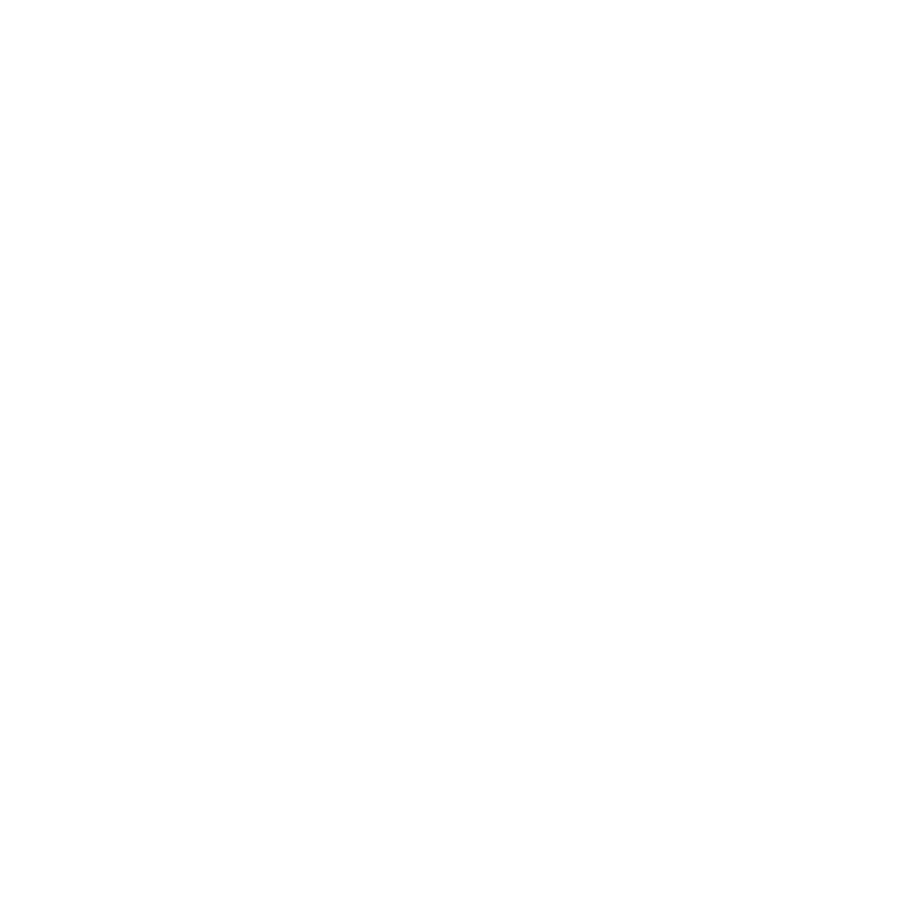
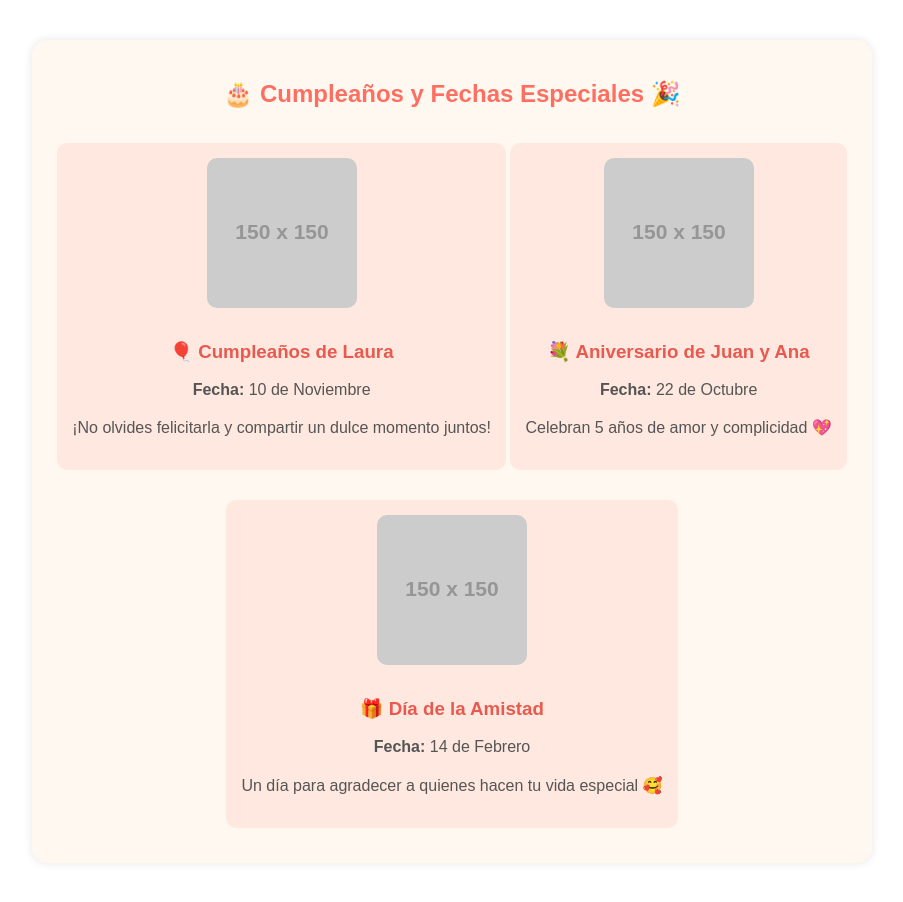
Before and after one commit to EdwinMS91/nuestra_pagina, a plain HTML site: page index.html in a window 1280 px wide. Shown: the whole page, without its empty margins (188-1091 px from the left). Before the commit the page ends 800 px from the top, so only its background shows below. Drawn offline with Linux system fonts and the light colour scheme; placeholder pictures from the web are drawn by us.

Commit message:
Primer commit rama contenedor

```diff
--- a/index.html
+++ b/index.html
@@ -7,6 +7,31 @@
     <link rel="stylesheet" href="./style.css">
 </head>
 <body>
+   <!-- Contenedor principal -->
+<div class="contenedor-fechas">
+  <h2>🎂 Cumpleaños y Fechas Especiales 🎉</h2>
+
+  <div class="tarjeta">
+    <img src="https://via.placeholder.com/150" alt="Cumpleaños Laura">
+    <h3>🎈 Cumpleaños de Laura</h3>
+    <p><strong>Fecha:</strong> 10 de Noviembre</p>
+    <p>¡No olvides felicitarla y compartir un dulce momento juntos!</p>
+  </div>
+
+  <div class="tarjeta">
+    <img src="https://via.placeholder.com/150" alt="Aniversario Juan y Ana">
+    <h3>💐 Aniversario de Juan y Ana</h3>
+    <p><strong>Fecha:</strong> 22 de Octubre</p>
+    <p>Celebran 5 años de amor y complicidad 💖</p>
+  </div>
+
+  <div class="tarjeta">
+    <img src="https://via.placeholder.com/150" alt="Día de la Amistad">
+    <h3>🎁 Día de la Amistad</h3>
+    <p><strong>Fecha:</strong> 14 de Febrero</p>
+    <p>Un día para agradecer a quienes hacen tu vida especial 🥰</p>
+  </div>
+</div>
 
 </body>
 </html>
--- a/style.css
+++ b/style.css
@@ -0,0 +1,59 @@
+.contenedor-fechas {
+  max-width: 800px;
+  margin: 40px auto;
+  padding: 20px;
+  background-color: #fff8f0;
+  border-radius: 15px;
+  box-shadow: 0 0 10px rgba(0,0,0,0.1);
+  text-align: center;
+  font-family: 'Poppins', sans-serif;
+}
+
+.contenedor-fechas h2 {
+  color: #ff6f61;
+  margin-bottom: 20px;
+}
+
+.tarjeta {
+  background-color: #ffe8df;
+  border-radius: 10px;
+  padding: 15px;
+  margin: 15px 0;
+  transition: transform 0.3s ease;
+}
+
+.tarjeta:hover {
+  transform: scale(1.03);
+  background-color: #ffd5c2;
+}
+
+.tarjeta h3 {
+  color: #e85a4f;
+  margin-bottom: 10px;
+}
+
+.tarjeta p {
+  color: #555;
+  line-height: 1.4;
+}
+.tarjeta img {
+  width: 100%;
+  max-width: 150px;
+  border-radius: 10px;
+  margin-bottom: 10px;
+}
+
+.tarjeta {
+  background-color: #ffe8df;
+  border-radius: 10px;
+  padding: 15px;
+  margin: 15px 0;
+  display: inline-block;
+  vertical-align: top;
+  transition: transform 0.3s ease;
+}
+
+.tarjeta:hover {
+  transform: scale(1.03);
+  background-color: #ffd5c2;
+}
```
